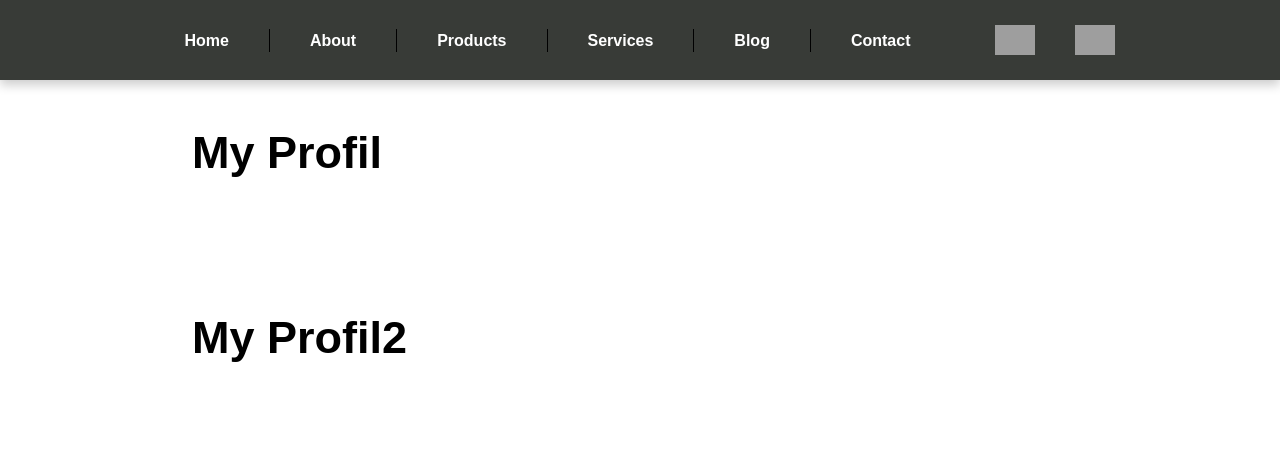
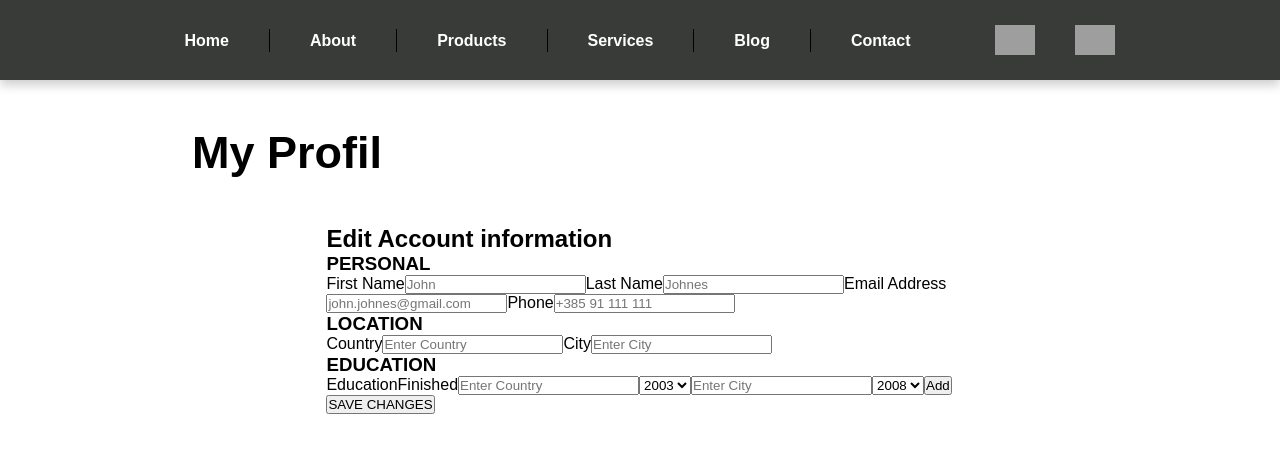
Before and after one commit to ivan988x/vueZadatak, a Vue app: page / in a window 1280 px wide. Shown: the top 452 px of the page. Built offline with nearby package versions, Linux system fonts and the light colour scheme; grey boxes are pictures that could not be loaded.

Commit message:
html prve stranice

```diff
--- a/src/components/DrugaStranica.vue
+++ b/src/components/DrugaStranica.vue
@@ -10,5 +10,8 @@
 export default {};
 </script>
 
-<style>
+<style scoped>
+.container {
+  display: none;
+}
 </style>
--- a/src/components/PrvaStranica.vue
+++ b/src/components/PrvaStranica.vue
@@ -1,7 +1,43 @@
 <template>
   <div class="container">
-    <div>
-      <h1>My Profil</h1>
+    <h1>My Profil</h1>
+    <div class="container">
+      <h2>Edit Account information</h2>
+      <div>
+        <h3>PERSONAL</h3>
+        <label for>First Name</label>
+        <input type="text" placeholder="John" />
+        <label for>Last Name</label>
+        <input type="text" placeholder="Johnes" />
+        <label for>Email Address</label>
+        <input type="text" placeholder="john.johnes@gmail.com" />
+        <label for>Phone</label>
+        <input type="text" placeholder="+385 91 111 111" />
+
+        <h3>LOCATION</h3>
+        <label for>Country</label>
+        <input type="text" placeholder="Enter Country" />
+        <label for>City</label>
+        <input type="text" placeholder="Enter City" />
+      </div>
+
+      <div>
+        <h3>EDUCATION</h3>
+        <label for>Education</label>
+        <label for>Finished</label>
+        <input type="text" placeholder="Enter Country" />
+        <select name="year" id="year">
+          <option value="2003">2003</option>
+        </select>
+
+        <input type="text" placeholder="Enter City" />
+        <select name="year" id="year">
+          <option value="2003">2008</option>
+        </select>
+
+        <button>Add</button>
+        <button>SAVE CHANGES</button>
+      </div>
     </div>
   </div>
 </template>
```
